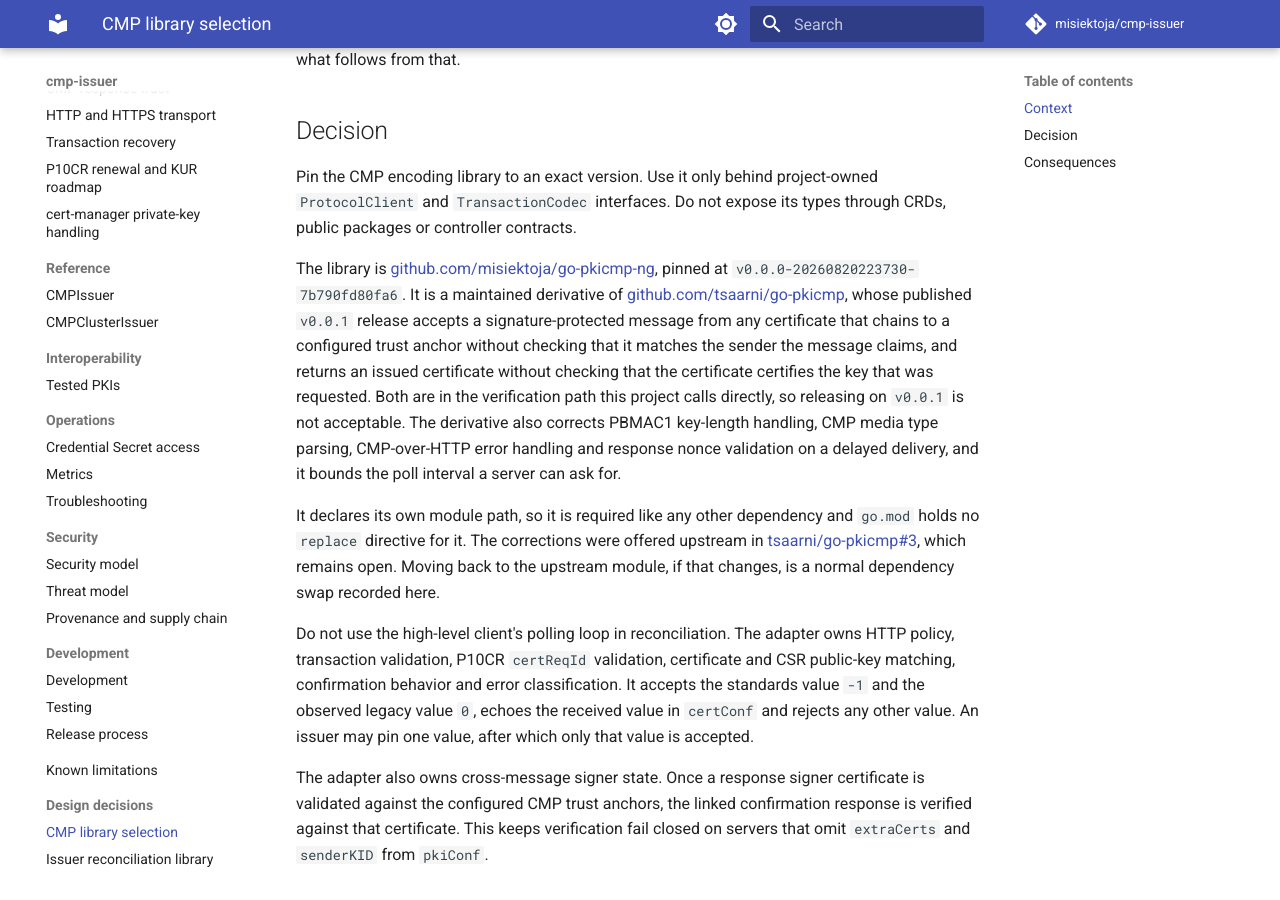
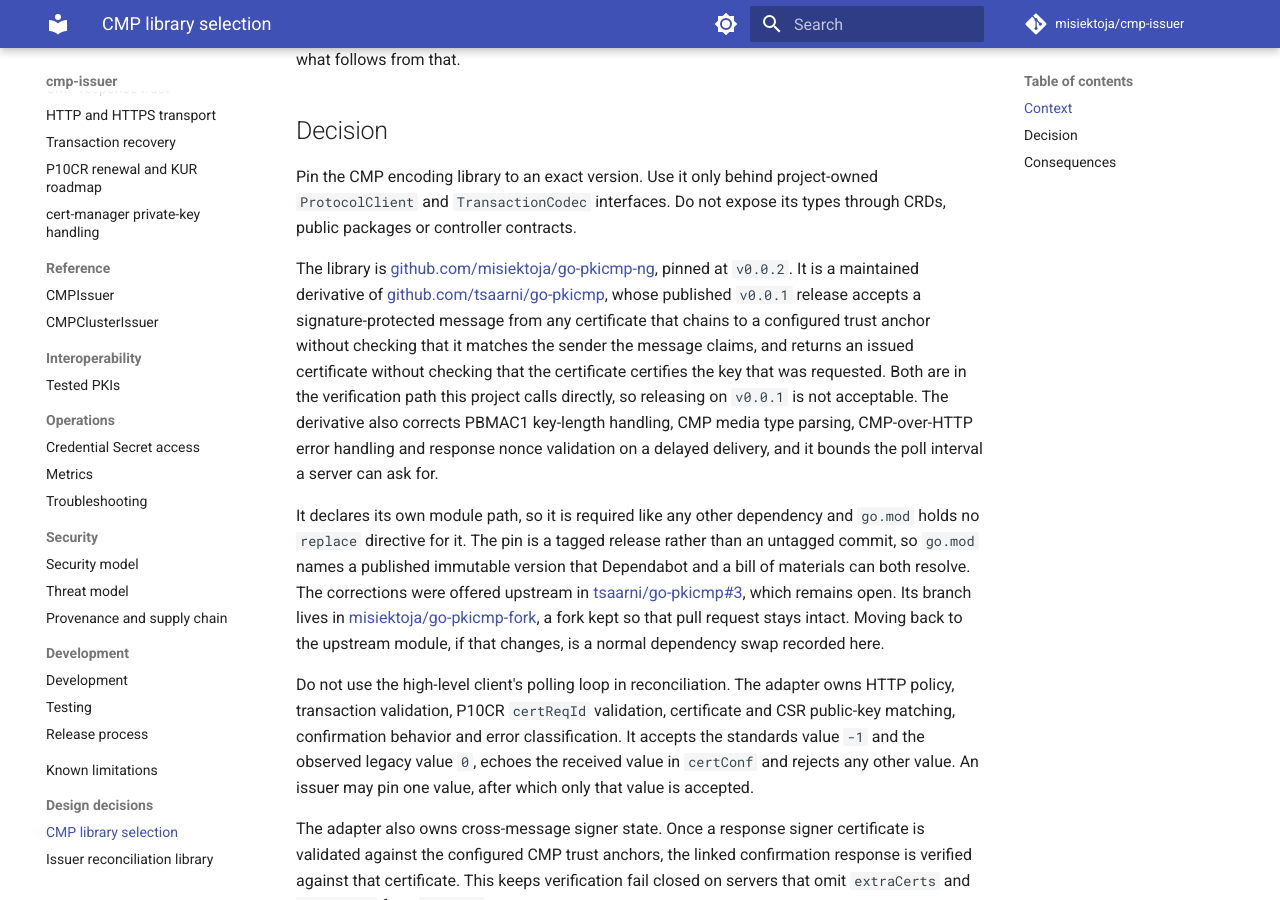
Before and after one commit to misiektoja/cmp-issuer, an MkDocs documentation site: the page built from docs/adr/0001-cmp-library.md, in a window 1280 px wide and 900 px high, scrolled down 681 px. Built offline with MkDocs 1.6.1 and Material for MkDocs 9.7.7, drawn with Linux system fonts in a browser that asks for light colours; comment, search, counter and statistics services are not loaded.

Commit message:
docs(adr): record the released library pin and the fork holding the upstream request

```diff
--- a/docs/adr/0001-cmp-library.md
+++ b/docs/adr/0001-cmp-library.md
@@ -25,9 +25,9 @@ dependency provided is gone. The Consequences section records what follows from
 
 Pin the CMP encoding library to an exact version. Use it only behind project-owned `ProtocolClient` and `TransactionCodec` interfaces. Do not expose its types through CRDs, public packages or controller contracts.
 
-The library is [github.com/misiektoja/go-pkicmp-ng](https://github.com/misiektoja/go-pkicmp-ng), pinned at `v0.0.0-20260820223730-7b790fd80fa6`. It is a maintained derivative of [github.com/tsaarni/go-pkicmp](https://github.com/tsaarni/go-pkicmp), whose published `v0.0.1` release accepts a signature-protected message from any certificate that chains to a configured trust anchor without checking that it matches the sender the message claims, and returns an issued certificate without checking that the certificate certifies the key that was requested. Both are in the verification path this project calls directly, so releasing on `v0.0.1` is not acceptable. The derivative also corrects PBMAC1 key-length handling, CMP media type parsing, CMP-over-HTTP error handling and response nonce validation on a delayed delivery, and it bounds the poll interval a server can ask for.
+The library is [github.com/misiektoja/go-pkicmp-ng](https://github.com/misiektoja/go-pkicmp-ng), pinned at `v0.0.2`. It is a maintained derivative of [github.com/tsaarni/go-pkicmp](https://github.com/tsaarni/go-pkicmp), whose published `v0.0.1` release accepts a signature-protected message from any certificate that chains to a configured trust anchor without checking that it matches the sender the message claims, and returns an issued certificate without checking that the certificate certifies the key that was requested. Both are in the verification path this project calls directly, so releasing on `v0.0.1` is not acceptable. The derivative also corrects PBMAC1 key-length handling, CMP media type parsing, CMP-over-HTTP error handling and response nonce validation on a delayed delivery, and it bounds the poll interval a server can ask for.
 
-It declares its own module path, so it is required like any other dependency and `go.mod` holds no `replace` directive for it. The corrections were offered upstream in [tsaarni/go-pkicmp#3](https://github.com/tsaarni/go-pkicmp/pull/3), which remains open. Moving back to the upstream module, if that changes, is a normal dependency swap recorded here.
+It declares its own module path, so it is required like any other dependency and `go.mod` holds no `replace` directive for it. The pin is a tagged release rather than an untagged commit, so `go.mod` names a published immutable version that Dependabot and a bill of materials can both resolve. The corrections were offered upstream in [tsaarni/go-pkicmp#3](https://github.com/tsaarni/go-pkicmp/pull/3), which remains open. Its branch lives in [misiektoja/go-pkicmp-fork](https://github.com/misiektoja/go-pkicmp-fork), a fork kept so that pull request stays intact. Moving back to the upstream module, if that changes, is a normal dependency swap recorded here.
 
 Do not use the high-level client's polling loop in reconciliation. The adapter owns HTTP policy, transaction validation, P10CR `certReqId` validation, certificate and CSR public-key matching, confirmation behavior and error classification. It accepts the standards value `-1` and the observed legacy value `0`, echoes the received value in `certConf` and rejects any other value. An issuer may pin one value, after which only that value is accepted.
 
```
